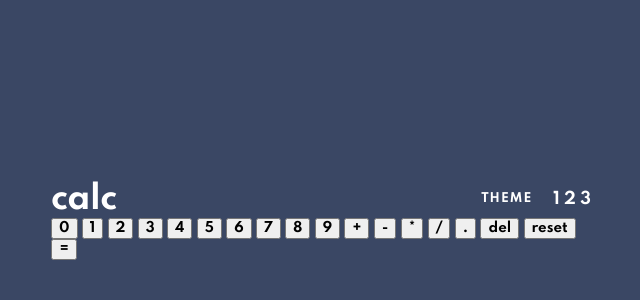
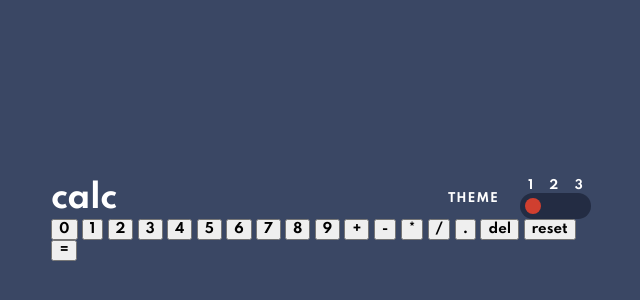
Before and after one commit to Huayao-Zheng/calculator-app, a plain HTML site: page index.html in a window 1280 px wide. Shown: the part 180-480 px from the top of the page, without its empty margins (319-959 px from the left). Drawn offline with Linux system fonts and the light colour scheme.

Commit message:
styled header

```diff
--- a/index.html
+++ b/index.html
@@ -36,7 +36,7 @@
               <span>2</span>
               <span>3</span>
             </div>
-            <div class="them__switcher__dot" ></div>
+            <div class="theme__switcher__dot" ></div>
           </div>
         </div>
       </header>
--- a/style/style.scss
+++ b/style/style.scss
@@ -6,6 +6,9 @@
 :root {
   --main-background: hsl(222, 26%, 31%);
   --text: hsl(0, 0%, 100%);
+  --toggle-and-keypad-bg: hsl(223, 31%, 20%);
+  --key-bg-and-toggle: hsl(6, 63%, 50%);
+  --screen-bg: hsl(224, 36%, 15%);
 }
 
 .theme2 {
@@ -50,7 +53,34 @@ main {
         margin-right: 21px;
       }
 
-      &__switcher {
+      &__numbers {
+        display: flex;
+        justify-content: space-around;
+
+        span {
+          font-size: 12px;
+          font-weight: bold;
+          color: var(--text);
+        }
+      }
+
+      &__switcher__dot {
+        position: relative;
+        background-color: var(--toggle-and-keypad-bg);
+        width: 71px;
+        height: 26px;
+        border-radius: 13px;
+
+        &::before {
+          content: '';
+          height: 16px;
+          width: 16px;
+          background: var(--key-bg-and-toggle);
+          position: absolute;
+          top: 5px;
+          left: 5px;
+          border-radius: 50%;
+        }
       }
     }
   }
```
Also changed, not shown: style/style.css, 1 other file.
